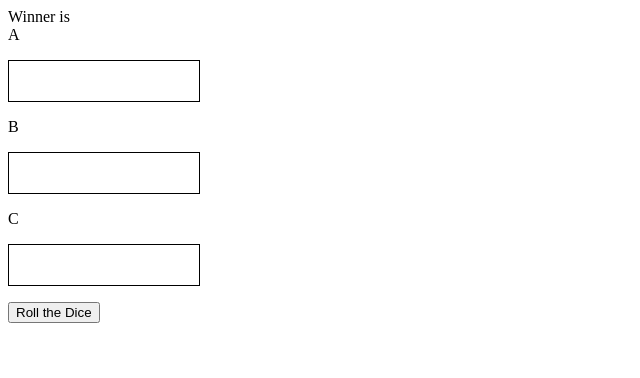
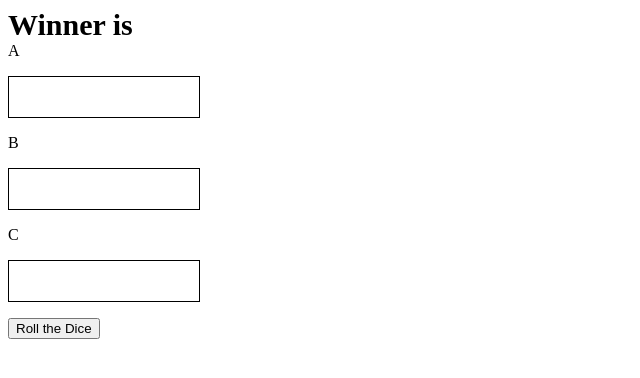
Before and after one commit to faisal1205/Throw-Dice, a plain HTML site: page index.html in a window 1280 px wide. Shown: the whole page, without its empty margins (0-640 px from the left). Drawn offline with Linux system fonts and the light colour scheme.

Commit message:
new update

```diff
--- a/index.html
+++ b/index.html
@@ -14,6 +14,10 @@ p{
     /* color: white; */
     padding: 20px 20px 20px 70px;
 }
+#winner{
+    font-size: 30px;
+    font-weight: bold;
+}
 </style>
 <body>
 <div id="winner">Winner is</div>
--- a/index.js
+++ b/index.js
@@ -43,6 +43,10 @@ function myfunction()
         document.querySelector("#winner").innerText="Winner is : Member C"
 
     }
+    if((x==y)&&(y==z))
+    {
+        document.querySelector("#winner").innerText="It is a Tie"
+    }
 
     if((x>y)&&(x>z)) p1.style.backgroundColor="green"
     if((y>x)&&(y>z)) p2.style.backgroundColor="green"
```
